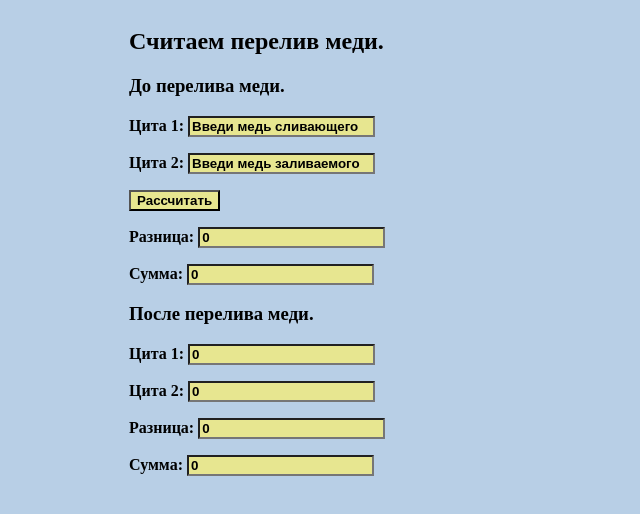
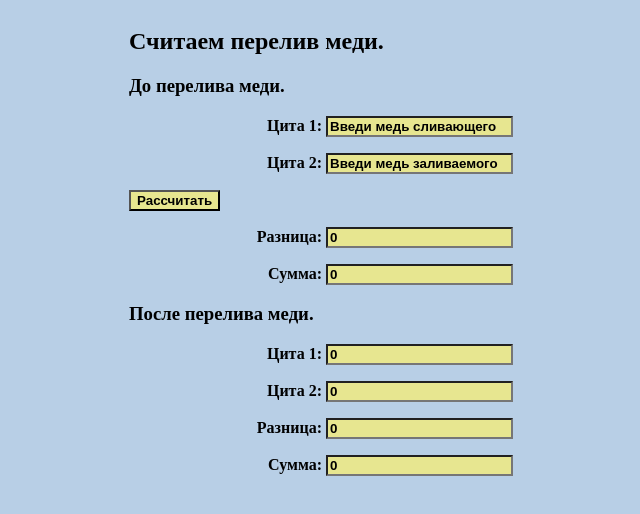
Before and after one commit to KostenevichDenis/godsandglory.github.io, a plain HTML site: page index.html in a window 1280 px wide. Shown: the whole page, without its empty margins (263-903 px from the left). Drawn offline with Linux system fonts and the light colour scheme.

Commit message:
Update Считаем медь.css

```diff
--- a/Считаем медь.css
+++ b/Считаем медь.css
@@ -1,6 +1,7 @@
 
 body {
   background-color: rgb(184, 207, 230);
+  width: 30%;
   position: absolute;
   left: 30%;
   right: 30%;
@@ -10,12 +11,19 @@ input {
   background-color: rgb(231, 230, 144);
   font-weight: bold;
   position: relative;
-
 }
 
 p {
   font-weight: bold;
   margin-left: auto;
   margin-right: auto;
+}
 
+
+.field {
+  clear:both;
+  text-align:right;
 }
+.button {
+  position: relative;
+}
```
